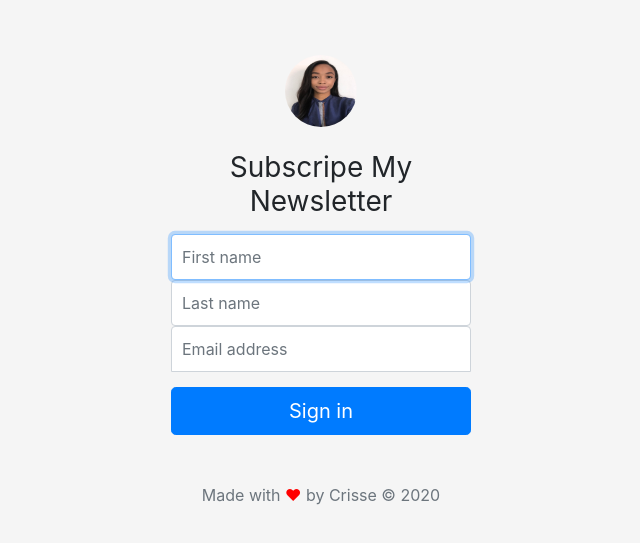
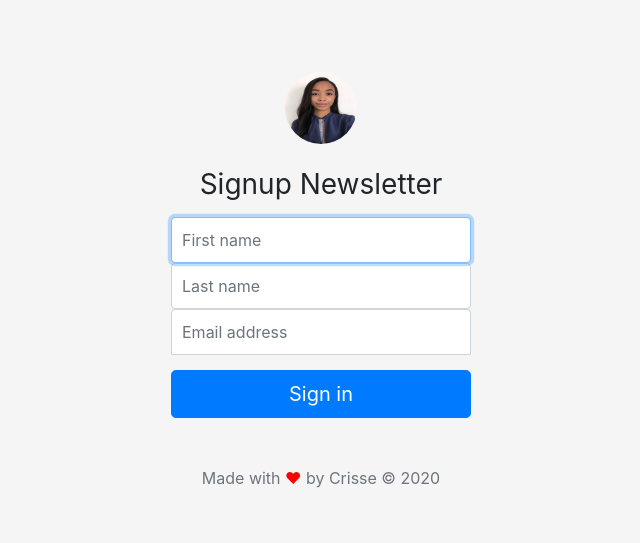
Before and after one commit to crissesoto/newsletter, a website: page signup.html in a window 1280 px wide. Shown: the part 111-654 px from the top of the page, without its empty margins (319-959 px from the left). Drawn offline with nearby package versions, Linux system fonts and the light colour scheme.

```diff
--- a/signup.html
+++ b/signup.html
@@ -48,14 +48,14 @@
   <body class="text-center">
     <form class="form-signin" action="/" method="POST">
   <img class="mb-4 rounded-circle" src="img/profilepicture.jpg" alt="" width="72" height="72">
-  <h1 class="h3 mb-3 font-weight-normal">Subscripe My Newsletter</h1>
+  <h1 class="h3 mb-3 font-weight-normal">Signup Newsletter</h1>
 
   <label for="firstName" class="sr-only">First Name</label>
-  <input type="text" id="name" class="form-control" placeholder="First name" required autofocus>
+  <input type="text" name="firstName" class="form-control" placeholder="First name" required autofocus>
   <label for="lastName" class="sr-only">Password</label>
-  <input type="text" id="lastName" class="form-control" placeholder="Last name" required>
+  <input type="text" name="lastName" class="form-control" placeholder="Last name" required>
   <label for="email" class="sr-only">Email</label>
-  <input type="email" id="email" class="form-control" placeholder="Email address" required>
+  <input type="email" name="email" class="form-control" placeholder="Email address" required>
   <button class="btn btn-lg btn-primary btn-block my-3" type="submit">Sign in</button>
   <p class="mt-5 mb-3 text-muted">Made with <span class="heart">&hearts;</span> by Crisse &copy; 2020</p>
 </form>
```
Also changed, not shown: app.js (+7 -2 lines).
